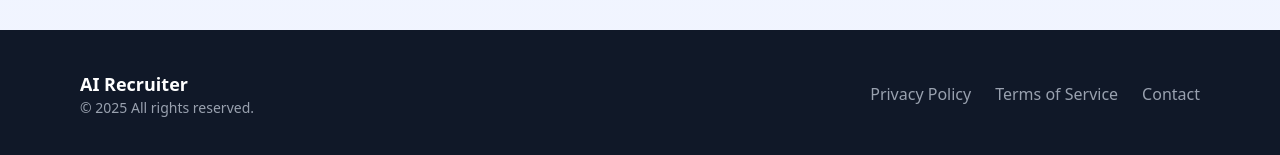
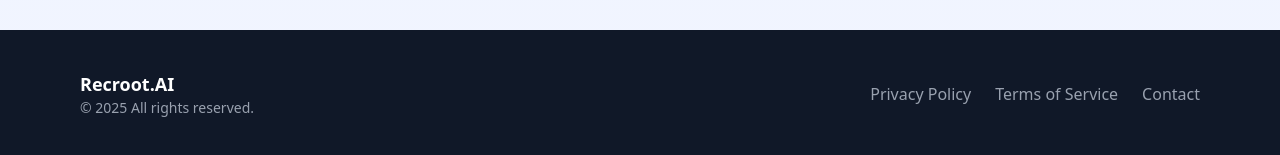
Before and after one commit to balbirs22/Recroot.AI, a Next.js app in the folder ai-interview-agent-ai-voice-agent/: page / in a window 1280 px wide. Shown: the part 1712-1867 px from the top of the page. Built offline with nearby package versions, Linux system fonts and the light colour scheme; no server answers; the database is empty.

Commit message:
name change

```diff
--- a/ai-interview-agent-ai-voice-agent/app/auth/page.jsx
+++ b/ai-interview-agent-ai-voice-agent/app/auth/page.jsx
@@ -34,7 +34,7 @@ function Login() {
             className="w-[400px] h-[250px] rounded-2xl object-cover border-2 hover:border-blue-300 mt-4 hover:scale-105 transition-all duration-75 cursor-pointer drag-none"
           />
           <div className="flex flex-col items-center mt-2">
-            <h2 className="text-2xl font-bold">Welcome To AI Recruiter</h2>
+            <h2 className="text-2xl font-bold">Welcome To Recroot.AI</h2>
             <p className="text-gray-700 text-center">
               Sign in With Google Authentication
             </p>
--- a/ai-interview-agent-ai-voice-agent/app/layout.js
+++ b/ai-interview-agent-ai-voice-agent/app/layout.js
@@ -14,7 +14,7 @@ const geistMono = Geist_Mono({
 });
 
 export const metadata = {
-  title: "AI Recruiter",
+  title: "Recroot.AI",
   description:
     "AI-driven interview manager that simplifies scheduling, evaluation, and candidate tracking.",
 };
--- a/ai-interview-agent-ai-voice-agent/app/page.js
+++ b/ai-interview-agent-ai-voice-agent/app/page.js
@@ -235,7 +235,7 @@ export default function LandingPage() {
       <footer className="bg-gray-900 text-white py-10 px-6 md:px-20 mt-10">
         <div className="flex flex-col md:flex-row justify-between items-center gap-6">
           <div className="text-center md:text-left">
-            <h3 className="text-lg font-bold">AI Recruiter</h3>
+            <h3 className="text-lg font-bold">Recroot.AI</h3>
             <p className="text-sm text-gray-400">
               © {new Date().getFullYear()} All rights reserved.
             </p>
```
